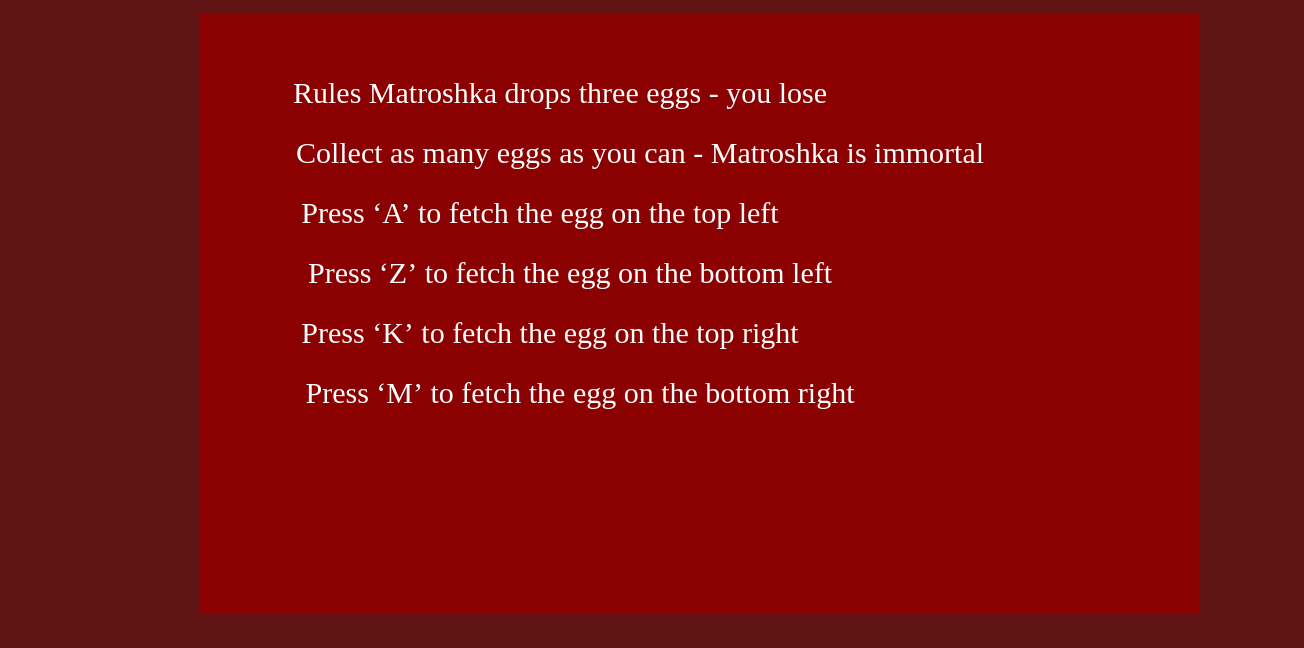
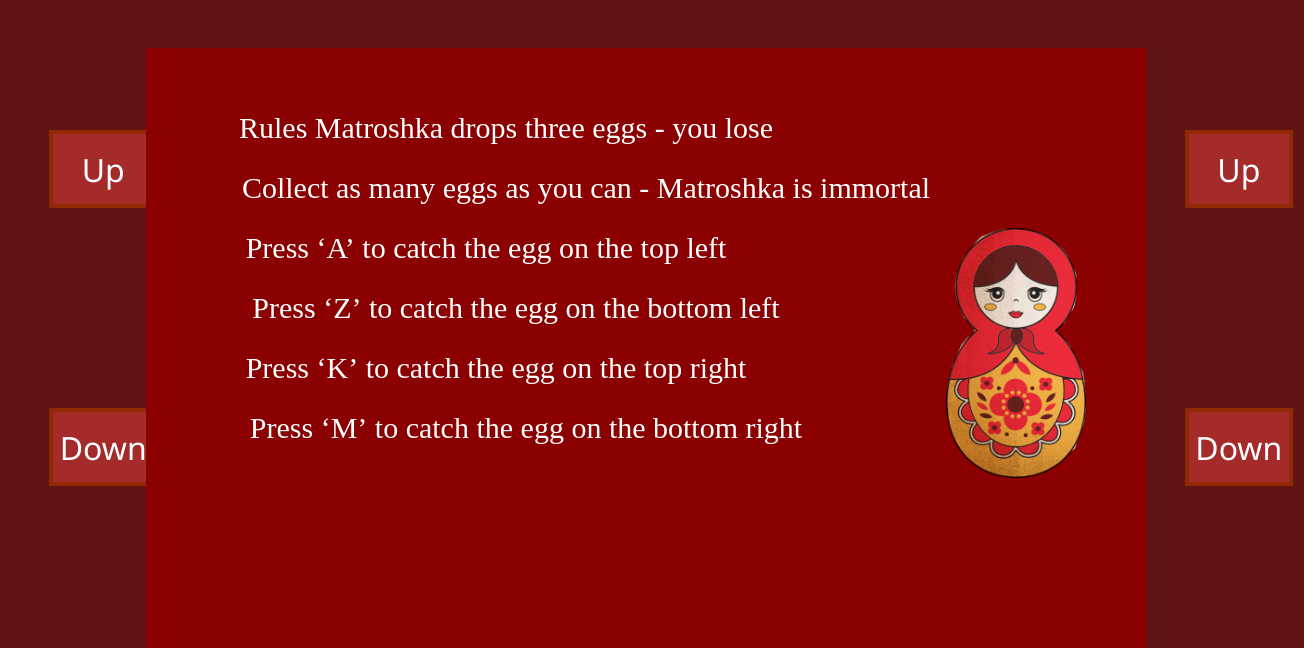
Before and after one commit to Ashotovich1990/matroshka, a website built with webpack: page index.html in a window 1280 px wide. Shown: the part 154-802 px from the top of the page, 1304 px wide, since content can reach past the window. Built offline with nearby package versions, Linux system fonts and the light colour scheme.

Commit message:
Add buttons for moving the doll

```diff
--- a/index.html
+++ b/index.html
@@ -18,8 +18,26 @@
   <audio loop="true" src="kalinka.mp3">
     Your browser does not support the audio tag.
   </audio>
-  <canvas width="1000px" height="600px" id="canvas">
-  </canvas>
+  <div class="game">
+    <div class="left-buttons">
+      <button id="left-up-button">
+        Up
+      </button>
+      <button id="left-bottom-button">
+        Down
+      </button>
+    </div>
+    <canvas width="1000px" height="600px" id="canvas">
+    </canvas>
+    <div class="right-buttons">
+      <button id="right-up-button">
+        Up
+      </button>
+      <button id="right-bottom-button">
+        Down
+      </button>
+  </div>
+  </div>
 
 
 
--- a/src/entry.js
+++ b/src/entry.js
@@ -15,6 +15,23 @@ document.addEventListener("DOMContentLoaded", () => {
         let x;
         const game = new Game(ctx);
         loop()
+
+        document.getElementById("left-up-button").addEventListener("click", () => {
+            x = 1;
+        })
+
+        document.getElementById("left-bottom-button").addEventListener("click", () => {
+            x = 2;
+        })
+
+        document.getElementById("right-bottom-button").addEventListener("click", () => {
+            x = 4;
+        })
+
+        document.getElementById("right-up-button").addEventListener("click", () => {
+            x = 3;
+        })
+
         document.addEventListener('keypress', throttle(event => {
             if (event.code === "KeyA") {
                 x = 1;
--- a/src/intro.js
+++ b/src/intro.js
@@ -1,7 +1,10 @@
+const img = new Image();
+img.src = './images/matroshka.png'
 
 class Intro {
     constructor(ctx) {
        this.ctx = ctx;
+       this.image = img;
     }
 
     move() {
@@ -12,10 +15,14 @@ class Intro {
         this.ctx.textAlign = "center";
         this.ctx.fillText('Rules Matroshka drops three eggs - you lose', 360, 90);
         this.ctx.fillText('Collect as many eggs as you can - Matroshka is immortal', 440, 150);
-        this.ctx.fillText('Press ‘A’ to fetch the egg on the top left', 340, 210);
-        this.ctx.fillText('Press ‘Z’ to fetch the egg on the bottom left', 370, 270);
-        this.ctx.fillText('Press ‘K’ to fetch the egg on the top right', 350, 330);
-        this.ctx.fillText('Press ‘M’ to fetch the egg on the bottom right', 380, 390);
+        this.ctx.fillText('Press ‘A’ to catch the egg on the top left', 340, 210);
+        this.ctx.fillText('Press ‘Z’ to catch the egg on the bottom left', 370, 270);
+        this.ctx.fillText('Press ‘K’ to catch the egg on the top right', 350, 330);
+        this.ctx.fillText('Press ‘M’ to catch the egg on the bottom right', 380, 390);
+        setTimeout(() => {
+            this.ctx.drawImage(this.image, 800, 180, 140, 250)
+        }, 100
+        )
     }
 
 }
--- a/stylesheets/styles.css
+++ b/stylesheets/styles.css
@@ -10,10 +10,71 @@ h1 {
 }
 
 canvas {
-    display: table-row;
-    position: absolute;
+    /* display: table-row;
+    position: absolute; */
     margin-top: 10vh;
-    margin-left: 25vh;
+    /* margin-left: 25vh; */
+}
+
+.game {
+    display: flex;
+    align-items: center;
+    justify-content: space-between;
+    width: 100%;
+
+}
+
+.left-buttons {
+    margin-left: 3%;
+    font-size: xx-large;
+}
+
+.right-buttons {
+    margin-right: 3%;
+    margin-left: 3%;
+    font-size: xx-large;
+}
+
+#right-up-button {
+    display: inline-block;
+    margin-right: 10%;
+    border: 4px #912903 solid;
+    background: brown;
+    height: 70px;
+    width: 100px;
+    text-align: center;
+}
+
+#left-up-button {
+    display: inline-block;
+    margin-left: 10%;
+    border: 4px #912903 solid;
+    background: brown;
+    height: 70px;
+    width: 100px;
+    text-align: center;
+}
+
+#right-bottom-button {
+    display: inline-block;
+    margin-right: 10%;
+    border: 4px #912903 solid;
+    background: brown;
+    height: 70px;
+    width: 100px;
+    margin-top: 200px;
+    text-align: center;
+}
+
+#left-bottom-button {
+    display: inline-block;
+    margin-left: 10%;
+    border: 4px #912903 solid;
+    background: brown;
+    height: 70px;
+    width: 100px;
+    margin-top: 200px;
+    text-align: center;
 }
 
 #play {
```
Also changed, not shown: src/bundle.js (+28 -4 lines), 1 other file.
